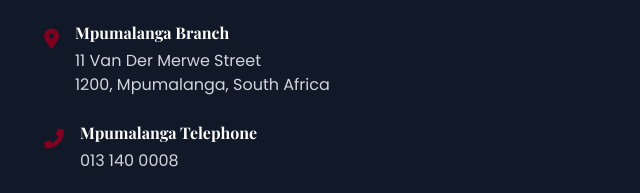
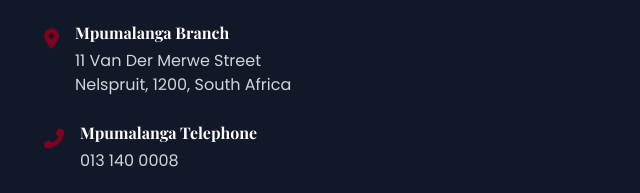
Before and after one commit to ValoyItech/rtmalulekeattorneys, a plain HTML site: page index.html in a window 1280 px wide. Shown: the part 4385-4578 px from the top of the page, 620-1260 px from the left. Drawn offline with nearby package versions, Linux system fonts and the light colour scheme.

Commit message:
Add files via upload

```diff
--- a/index.html
+++ b/index.html
@@ -474,7 +474,7 @@
         </div>
         <div>
             <h4 class="font-bold mb-1">Mpumalanga Branch</h4>
-            <p class="text-gray-300">11 Van Der Merwe Street<br>1200, Mpumalanga, South Africa</p>
+            <p class="text-gray-300">11 Van Der Merwe Street<br>Nelspruit, 1200, South Africa</p>
         </div>
     </div>
 
```
